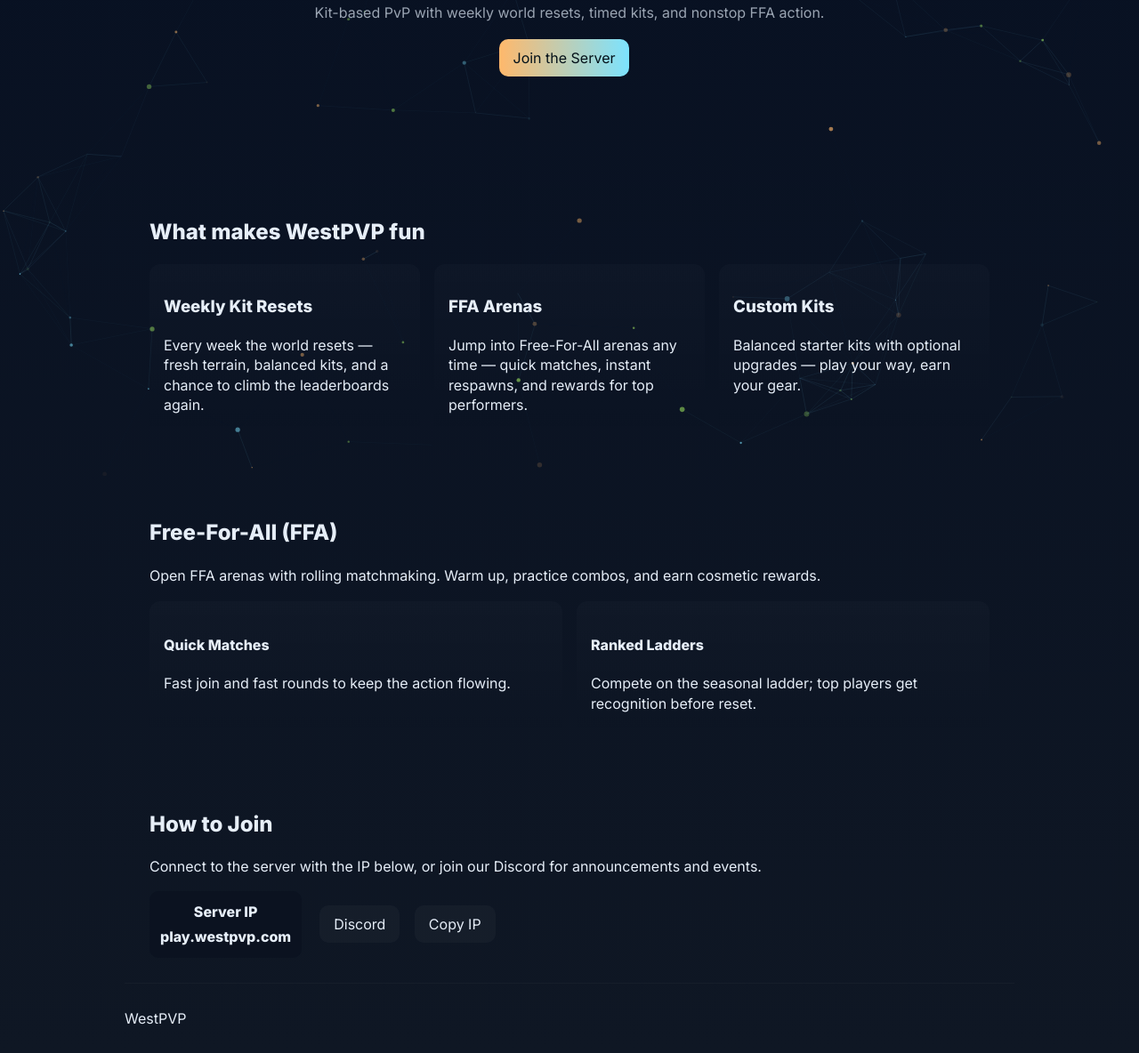
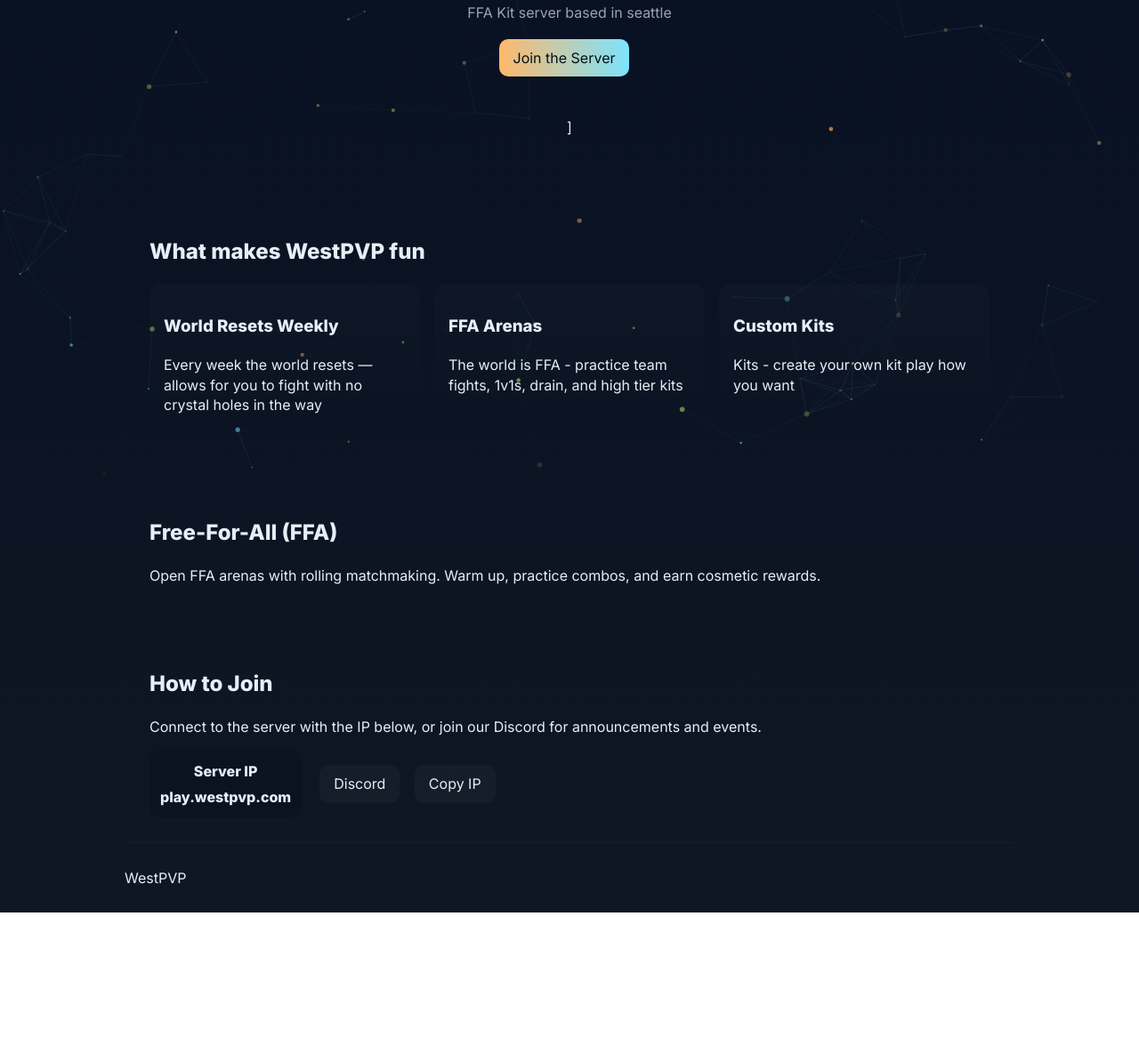
Before and after one commit to westpvp/westpvpwebsite, a plain HTML site: page index.html in a window 1280 px wide. Shown: the part 265-1449 px from the top of the page at 89% size. After the commit the page ends 1291 px from the top, so only its background shows below. Drawn offline with nearby package versions, Linux system fonts and the light colour scheme.

Commit message:
Update index.html

```diff
--- a/index.html
+++ b/index.html
@@ -24,11 +24,11 @@
       <section class="hero">
         <div class="container">
           <h1>WestPVP</h1>
-          <p class="lead">Kit-based PvP with weekly world resets, timed kits, and nonstop FFA action.</p>
+          <p class="lead">FFA Kit server based in seattle</p>
           <div class="hero-actions">
             <a class="btn primary" href="#join">Join the Server</a>
           </div>
-          </div>
+          </div>]
         </div>
       </section>
 
@@ -36,16 +36,16 @@
         <h2>What makes WestPVP fun</h2>
         <div class="grid">
           <div class="card">
-            <h3>Weekly Kit Resets</h3>
-            <p>Every week the world resets — fresh terrain, balanced kits, and a chance to climb the leaderboards again.</p>
+            <h3>World Resets Weekly</h3>
+            <p>Every week the world resets — allows for you to fight with no crystal holes in the way</p>
           </div>
           <div class="card">
             <h3>FFA Arenas</h3>
-            <p>Jump into Free-For-All arenas any time — quick matches, instant respawns, and rewards for top performers.</p>
+            <p>The world is FFA - practice team fights, 1v1s, drain, and high tier kits</p>
           </div>
           <div class="card">
             <h3>Custom Kits</h3>
-            <p>Balanced starter kits with optional upgrades — play your way, earn your gear.</p>
+            <p>Kits - create your own kit play how you want</p>
           </div>
         </div>
       </section>
@@ -56,14 +56,6 @@
         <h2>Free-For-All (FFA)</h2>
         <p>Open FFA arenas with rolling matchmaking. Warm up, practice combos, and earn cosmetic rewards.</p>
         <div class="grid">
-          <div class="card">
-            <h4>Quick Matches</h4>
-            <p>Fast join and fast rounds to keep the action flowing.</p>
-          </div>
-          <div class="card">
-            <h4>Ranked Ladders</h4>
-            <p>Compete on the seasonal ladder; top players get recognition before reset.</p>
-          </div>
         </div>
       </section>
 
@@ -76,28 +68,11 @@
             <div class="ip">play.westpvp.com</div>
           </div>
           <div class="links">
-            <a class="btn" href="#" onclick="alert('Open Discord invite')">Discord</a>
-            <a class="btn" href="#" onclick="alert('Copy IP: play.westpvp.com')">Copy IP</a>
+            <a class="btn" href="#" data-action="open-link" data-url="https://discord.gg/placeheld">Discord</a>
+            <a class="btn" href="#" data-action="copy" data-copy="play.westpvp.com">Copy IP</a>
           </div>
         </div>
       </section>
-
-     <!-- <section id="changelog" class="container changelogs">
-        <h2>Changelogs</h2>
-        <p>change</p>
-        <form id="changelog-form" class="changelog-form">
-          <input type="text" id="cl-title" placeholder="Title" required>
-          <input type="date" id="cl-date">
-          <textarea id="cl-body" placeholder="changes" rows="3" required></textarea>
-          <div class="form-actions">
-            <button type="submit" class="btn"></button>
-            <button type="button" id="export-cl" class="btn">Export JSON</button>
-            <button type="button" id="clear-cl" class="btn">Clear All</button>
-          </div>
-        </form>
-
-        <div id="changelog-list" class="changelog-list" aria-live="polite"></div>
-      </section> -->
 
       <footer class="container footer">
         <div>WestPVP</div>
```
